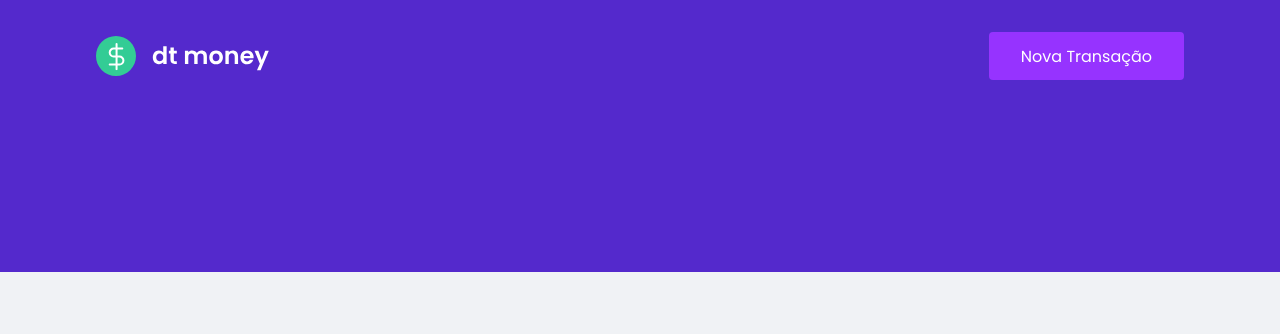
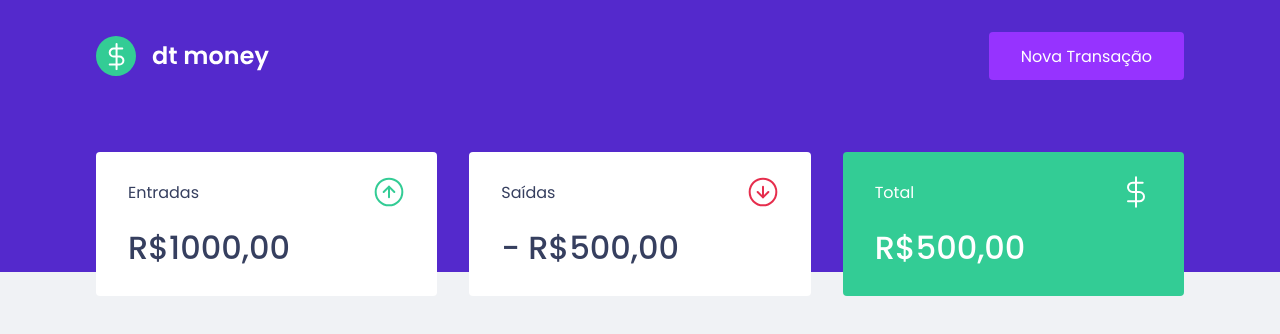
Before and after one commit to RacconWebFenix/dtmoney, a React (Create React App) app: page / in a window 1280 px wide. Shown: the top 334 px of the page. Built offline with nearby package versions, Linux system fonts and the light colour scheme.

Commit message:
Componente: Summary

```diff
--- a/public/index.html
+++ b/public/index.html
@@ -8,7 +8,7 @@
 
     <link rel="shortcut icon" href="favicon.png" type="image/png" />
     <link
-      href="https://fonts.googleapis.com/css2?family=Poppins:wght@400;600&display=swap"
+      href="https://fonts.googleapis.com/css2?family=Poppins:wght@400;500;600&display=swap"
       rel="stylesheet"
     />
 
--- a/src/App.tsx
+++ b/src/App.tsx
@@ -1,3 +1,4 @@
+import { Dashboard } from "./components/Dashboard";
 import { Header } from "./components/Header";
 import { GlobalStyle } from "./styles/global";
 
@@ -5,6 +6,7 @@
   return (
     <>
       <Header />
+      <Dashboard />
       <GlobalStyle />
     </>
   );
--- /dev/null
+++ b/src/components/Dashboard/index.tsx
@@ -0,0 +1,10 @@
+import { Summary } from "../Summary";
+import { Container } from "./styles";
+
+export function Dashboard() {
+  return (
+    <Container>
+      <Summary />
+    </Container>
+  );
+}
--- /dev/null
+++ b/src/components/Dashboard/styles.ts
@@ -0,0 +1,7 @@
+import styled from "styled-components";
+
+export const Container = styled.div`
+  max-width: 1120px;
+  margin: 0 auto;
+  padding: 2.5rem 1rem;
+`;
--- /dev/null
+++ b/src/components/Summary/index.tsx
@@ -0,0 +1,33 @@
+import incomeImg from "../../assets/income.svg";
+import outcomeImg from "../../assets/outcome.svg";
+import totalImg from "../../assets/total.svg";
+
+import { Container } from "./styles";
+
+export function Summary() {
+  return (
+    <Container>
+      <div>
+        <header>
+          <p>Entradas</p>
+          <img src={incomeImg} alt="Entradas" />
+        </header>
+        <strong>R$1000,00</strong>
+      </div>
+      <div>
+        <header>
+          <p>Saídas</p>
+          <img src={outcomeImg} alt="Saídas" />
+        </header>
+        <strong>- R$500,00</strong>
+      </div>
+      <div className="higthligth-background">
+        <header>
+          <p>Total</p>
+          <img src={totalImg} alt="Entradas" />
+        </header>
+        <strong>R$500,00</strong>
+      </div>
+    </Container>
+  );
+}
--- /dev/null
+++ b/src/components/Summary/styles.ts
@@ -0,0 +1,32 @@
+import styled from "styled-components";
+
+export const Container = styled.div`
+  display: grid;
+  grid-template-columns: repeat(3, 1fr);
+  gap: 2rem;
+  margin-top: -10rem;
+  div {
+    background: var(--shape);
+    padding: 1.5rem 2rem;
+    border-radius: 0.25rem;
+    color: var(--text-title);
+
+    header {
+      display: flex;
+      align-items: center;
+      justify-content: space-between;
+    }
+
+    strong {
+      display: block;
+      margin-top: 1rem;
+      font-size: 2rem;
+      font-weight: 500;
+      line-height: 3rem;
+    }
+    &.higthligth-background {
+      background: var(--green);
+      color: #fff;
+    }
+  }
+`;
--- a/src/styles/global.ts
+++ b/src/styles/global.ts
@@ -4,7 +4,9 @@
 :root {
     --background: #f0f2f5;
     --red: #e52e4d;
+    --green: #33cc95;
     --blue: #5429cc;
+
 
 
     --blue-ligth: #9633ff;
```
